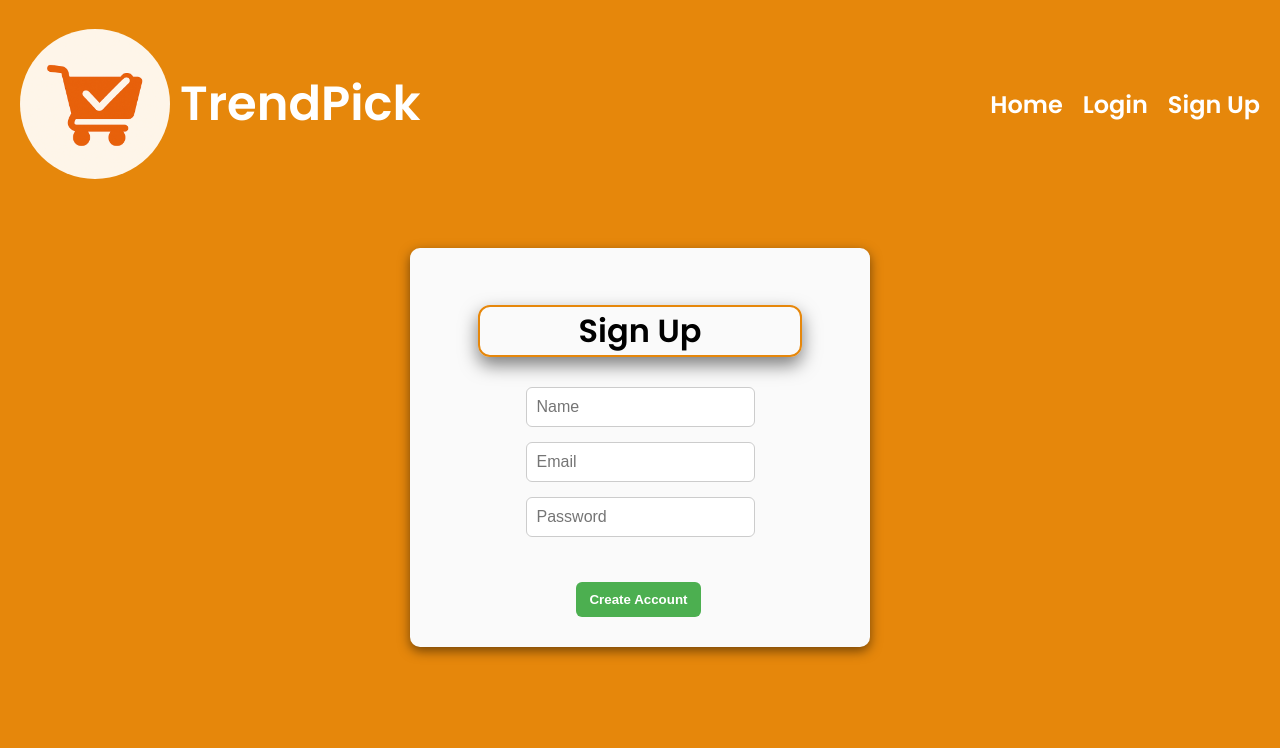
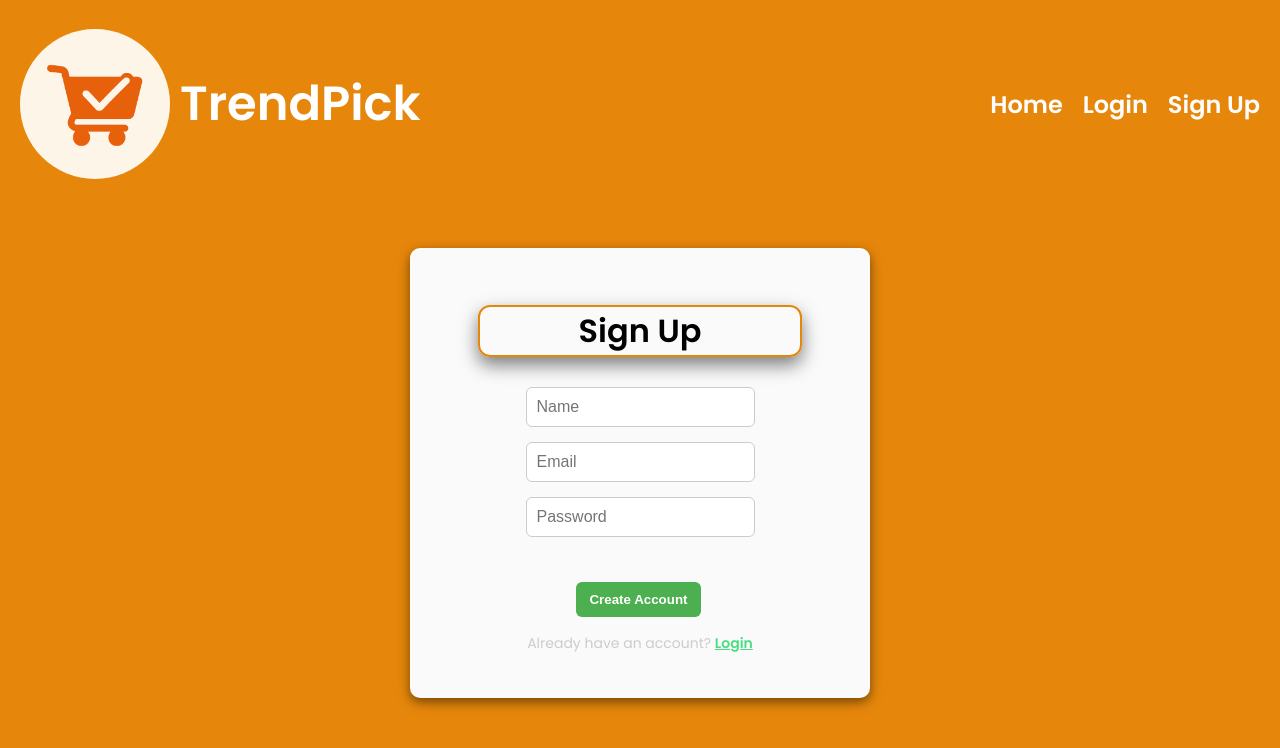
Before and after one commit to NurAleynaPektas/miniShop, a React (Vite) app: page /signup in a window 1280 px wide. Shown: the top 748 px of the page. Built offline with nearby package versions, Linux system fonts and the light colour scheme.

Commit message:
react hot toast added

```diff
--- a/src/App.jsx
+++ b/src/App.jsx
@@ -134,7 +134,6 @@ function App() {
           }
         />
 
-
         <Route path="*" element={<Navigate to="/" replace />} />
       </Routes>
     </>
--- a/src/components/Home.jsx
+++ b/src/components/Home.jsx
@@ -6,6 +6,8 @@ import {
   fetchProductsByCategory,
 } from "../api/productApi";
 import styles from "./Home.module.css";
+import toast from "react-hot-toast";
+
 
 export default function Home({ onAddToCart }) {
   const location = useLocation();
@@ -56,7 +58,18 @@ export default function Home({ onAddToCart }) {
   const filteredProducts = products.filter((product) =>
     product.title.toLowerCase().includes(searchTerm.toLowerCase())
   );
+  const handleAdd = (product) => {
+    const isInCart = JSON.parse(localStorage.getItem("cartItems") || "[]").some(
+      (item) => item.id === product.id
+    );
 
+    if (isInCart) {
+      toast.error("❗ Already in cart!");
+    } else {
+      onAddToCart(product);
+      toast.success("✅ Added to cart!");
+    }
+  };
   return (
     <div className={styles.container}>
       <h1 className={styles.heading}>🛍️ {categoryName}</h1>
@@ -111,7 +124,7 @@ export default function Home({ onAddToCart }) {
               <p className={styles.price}>{product.price} $</p>
               <button
                 className={styles.addBtn}
-                onClick={() => onAddToCart(product)}
+                onClick={() => handleAdd(product)}
               >
                 + Add
               </button>
--- a/src/components/Login.jsx
+++ b/src/components/Login.jsx
@@ -2,7 +2,7 @@ import { useState } from "react";
 import styles from "./Login.module.css";
 import { loginUser } from "../api/authApi";
 import toast from "react-hot-toast";
-import { useNavigate } from "react-router-dom";
+import { useNavigate, Link } from "react-router-dom";
 
 export default function Login({ onLogin }) {
   const [formData, setFormData] = useState({ email: "", password: "" });
@@ -18,8 +18,8 @@ export default function Login({ onLogin }) {
     e.preventDefault();
 
     if (!formData.email || !formData.password) {
-      setError("Lütfen tüm alanları doldurun.");
-      toast.error("Lütfen tüm alanları doldurun.");
+      setError("Please fill in all fields.");
+      toast.error("Please fill in all fields.");
       return;
     }
 
@@ -28,17 +28,17 @@ export default function Login({ onLogin }) {
       localStorage.setItem("token", token);
       localStorage.setItem("user", JSON.stringify(user));
 
-      toast.success("Giriş başarılı!");
+      toast.success("Successfully logged in!");
 
       setFormData({ email: "", password: "" });
       setError("");
 
-      if (onLogin) onLogin(); // Burada isLoggedIn state güncelleniyor
+      if (onLogin) onLogin();
 
-      navigate("/"); // Ana sayfaya yönlendir
+      navigate("/");
     } catch (err) {
-      setError(err.message || "Giriş başarısız.");
-      toast.error(err.message || "Giriş başarısız.");
+      setError(err.message || "Fail to login.");
+      toast.error(err.message || "Fail to login.");
     }
   };
 
@@ -70,6 +70,13 @@ export default function Login({ onLogin }) {
           Login
         </button>
       </form>
+
+      <p className={styles.signupLink}>
+        Don't have an account?{" "}
+        <Link to="/signup" className={styles.linkText}>
+          Sign Up
+        </Link>
+      </p>
     </div>
   );
 }
--- a/src/components/Login.module.css
+++ b/src/components/Login.module.css
@@ -10,7 +10,7 @@
   box-shadow: 0 4px 12px rgba(0, 0, 0, 0.5);
 }
 
-  .loginForm{
+.loginForm {
   display: flex;
   flex-direction: column;
   gap: 15px;
@@ -23,7 +23,7 @@
   border-radius: 6px;
 }
 
-  .loginBtn{
+.loginBtn {
   padding: 10px;
   background-color: #f57c00;
   color: white;
@@ -42,7 +42,7 @@
   color: red;
   font-size: 0.9rem;
 }
-  .loginTitle{
+.loginTitle {
   width: 80%;
   text-align: center;
   margin-bottom: 30px;
@@ -53,3 +53,16 @@
   box-shadow: 0 8px 18px rgba(0, 0, 0, 0.5);
   border-radius: 12px;
 }
+.signupLink {
+  margin-top: 16px;
+  font-size: 14px;
+  text-align: center;
+  color: #ccc;
+}
+
+.linkText {
+  color: #4ade80;
+  font-weight: bold;
+  text-decoration: underline;
+  cursor: pointer;
+}
--- a/src/components/SignUp.jsx
+++ b/src/components/SignUp.jsx
@@ -2,6 +2,7 @@ import { useState } from "react";
 import styles from "./SignUp.module.css";
 import { registerUser } from "../api/authApi";
 import toast from "react-hot-toast";
+import { Link } from "react-router-dom"; // 👈 Link eklenmeli
 
 export default function SignUp() {
   const [formData, setFormData] = useState({
@@ -93,6 +94,13 @@ export default function SignUp() {
           Create Account
         </button>
       </form>
+
+      <p className={styles.loginLink}>
+        Already have an account?{" "}
+        <Link to="/login" className={styles.linkText}>
+          Login
+        </Link>
+      </p>
     </div>
   );
 }
--- a/src/components/SignUp.module.css
+++ b/src/components/SignUp.module.css
@@ -60,3 +60,16 @@ input:focus {
   color: red;
   font-size: 0.9rem;
 }
+.loginLink {
+  margin-top: 16px;
+  font-size: 14px;
+  text-align: center;
+  color: #ccc;
+}
+
+.linkText {
+  color: #4ade80;
+  font-weight: bold;
+  text-decoration: underline;
+  cursor: pointer;
+}
```
Lines whose indentation alone changed are shown as unchanged.
